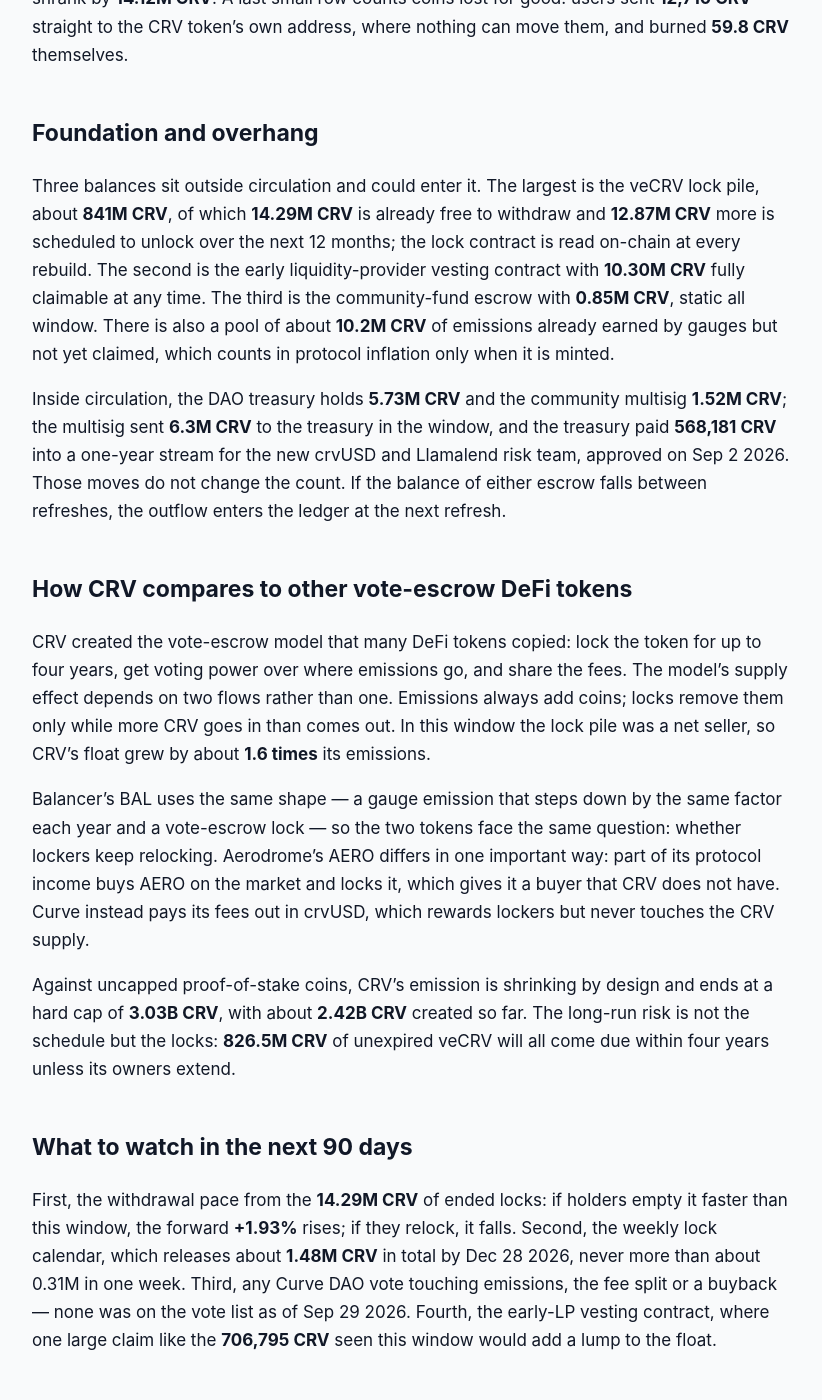
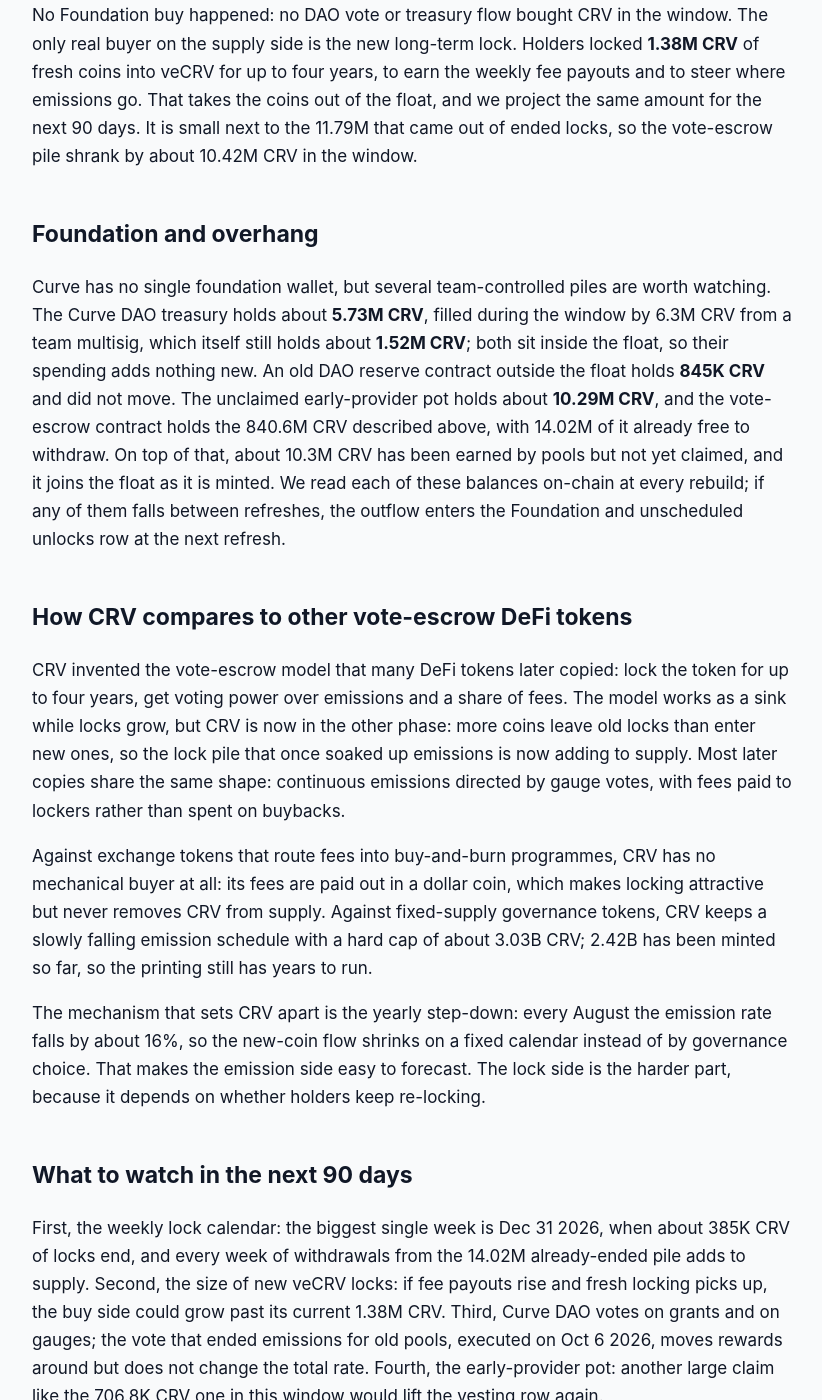
Before and after one commit to jeevansongmy-spec/mrnasdog-articles, a Jekyll site: the page built from crypto/crv-pressure-framework.md, in a window 1280 px wide and 1400 px high, scrolled down 1869 px. Shown: the whole window, without its empty margins (228-1050 px from the left). Built offline with Jekyll 4.4.1, drawn with Linux system fonts in a browser that asks for light colours; some of the changed text lies outside the part shown.

Commit message:
publish: crypto/crv-pressure-framework

```diff
--- a/crypto/crv-pressure-framework.md
+++ b/crypto/crv-pressure-framework.md
@@ -1,57 +1,57 @@
 ---
-title: "CRV Inflation Analysis · September 2026 · Supply growing · projected to keep growing"
-description: "CRV supply is growing: 26.4M CRV of gauge emissions and 15.4M from ended veCRV locks gave +2.64% in 90 days, +1.93% next after the Aug 2026 cut. No buyback."
+title: "CRV Inflation Analysis · October 2026 · Supply growing · projected to keep growing"
+description: "CRV supply is growing: 25.9M CRV of gauge emissions and 11.8M back from ended veCRV locks gave +2.37% in 90 days, about +1.84% next. No buyback, no burn."
 canonical_url: "https://mrnasdog.com/research/crv/inflation"
 tags: ["crypto", "crv", "curve", "defi"]
 published: true
 ---
 
-Originally published at [CRV Inflation Analysis · September 2026 · Supply growing · projected to keep growing](https://mrnasdog.com/research/crv/inflation).
+Originally published at [CRV Inflation Analysis · October 2026 · Supply growing · projected to keep growing](https://mrnasdog.com/research/crv/inflation).
 
-# CRV Inflation Analysis · September 2026 · Supply growing · projected to keep growing
+# CRV Inflation Analysis · October 2026 · Supply growing · projected to keep growing
 
-The MrNasdog Pressure Framework reads Curve DAO's CRV at **+2.64%** net over the last 90 days and **+1.93%** over the next 90: gauge emissions created **26.36M CRV** and ended veCRV locks returned **15.45M CRV** to the market, while new locks took in only **1.33M CRV** and nothing was bought back or burned by the protocol. The structural mechanism is a fixed emission schedule that pays Curve liquidity providers in new CRV every second and steps down once a year, the last cut landing on **Aug 12 2026**. The cap is **3.03B CRV**, and the one lever that can slow supply growth is locking: when more CRV leaves locks than enters them, the float grows faster than emissions alone.
+**CRV**, the governance and reward token of **Curve Finance**, is inflationary: over the 90 days to Oct 7 2026 the circulating supply grew by a net **+2.37%**, and the framework projects about **+1.84%** for the next 90 days. Two flows drive it: **25.90M CRV** of new gauge emissions and **11.79M CRV** coming back out of ended vote-escrow locks, against only **1.38M CRV** of new locks. Curve has no buyback and no fee burn, and the yearly emission cut on Aug 12 2026 slows the printing but does not stop it.
 
 ## The verdict, in one paragraph
 
-Over the 90 days to Sep 29 2026, the circulating CRV supply grew by **41.39M CRV**, or **+2.64%** of the **1.57B CRV** in circulation. The inflation monitor, which reads the same classified supply, shows **+2.80%** over its own 90-day window, a gap of **0.16 percentage points** — inside the tolerance, so no data-conflict flag is raised. For the next 90 days the framework projects **+1.93%**: the lower Epoch 6 emission rate adds about **23.96M CRV**, and about **7.48M CRV** is expected to come out of ended locks. CRV is a steadily inflationary DeFi governance token whose float grows from emissions and from locks unwinding, with no buyer on the other side.
+Our primary read puts CRV at **+2.37%** net new circulating supply over the last 90 days: **38.61M CRV** entered the float and **1.39M CRV** left it, measured on **1.57B CRV** in circulation. The inflation monitor reads **+2.67%** for the same stretch, a gap of **0.30** percentage points, inside our 0.5-point tolerance, so no warning chip is shown; most of that gap is simply that the monitor divides by the smaller supply of 90 days ago. Looking ahead, the lower emission rate and a thinner lock calendar bring the projection down to about **+1.84%**. The one-line label: **a DeFi token that still prints steadily and whose locks keep leaking back**.
 
 ## Sell pressure: where new CRV comes from
 
-Protocol inflation is the largest row. Curve's token contract releases CRV at a fixed rate per second to the liquidity gauges, and the CRV is minted when liquidity providers claim it. In the last 90 days **26,359,613 CRV** were minted this way. The rate is set by the contract's yearly epochs: on Aug 12 2026 Epoch 6 began and the rate fell from about **3.66 CRV a second** to about **3.08 CRV a second**, a cut of about 15.9% that brings yearly emissions to about **97.2M CRV**. Because that cut fell inside the window, the forward figure uses the new rate only: **23.96M CRV** over the next 90 days. The next cut arrives in August 2027.
+Protocol inflation is the biggest source. The CRV token releases a fixed number of coins every second to the liquidity pools that win the weekly gauge vote, and the coins are minted when liquidity providers claim them. In the window, **25.90M CRV** was minted this way; the minted total matches the change in total supply to the coin once the 63 CRV burned by hand is added back. The rate drops by the fourth root of two every August, and the sixth cut landed on Aug 12 2026, taking it from 3.66 to **3.08 CRV a second**. At the new rate the next 90 days bring about **23.96M CRV**, and the next cut is not due until Aug 2027.
 
-Vesting unlocks are small. The founding team, investor and employee allocations finished vesting years ago. The only vesting contract still holding coins is the one for Curve's first liquidity providers, fully vested since Aug 13 2021, which holds **10.30M CRV** nobody has claimed yet. Holders claimed **926,472 CRV** from it in the window, **706,795 CRV** of that in a single claim; the forward figure counts only the steady small claims, about **0.22M CRV**.
+Vesting unlocks are almost over for CRV. The team, investor and employee schedules from the 2020 launch ended between Aug 2022 and Aug 2024. What remains is one old pot for the earliest Curve liquidity providers: fully vested since Aug 2021, but never claimed by some of them. **917.5K CRV** left it in this window, most of it in a single claim of 706.8K, and about **10.29M CRV** is still inside. The three quarters before saw only about 21K to 29K CRV each, so the forward figure is that steady pace, about **24.3K CRV**.
 
-The Foundation and unscheduled row is zero. Curve's DAO treasury and community multisig hold CRV that is already counted as circulating, so moving or spending it adds nothing new, and the community-fund escrow that sits outside circulation did not move.
+Foundation and unscheduled unlocks book zero. Curve DAO grants, such as the Swiss Stake development grant voted on Apr 12 2026 and the one-year 568K CRV stream to a risk adviser that started in September, are paid from wallets that already count as circulating, so they move coins inside the float rather than adding new ones.
 
-The long-term lock row is the second engine. About **841M CRV** is locked in veCRV for voting power and fee income and is not counted as circulating. When a lock ends and the owner withdraws, the coins return to the float: **15,447,927 CRV** came out in 90 days. Only **1.48M CRV** of locks are due to end in the next 90 days, but **14.29M CRV** of locks have already ended and still wait to be withdrawn. At this window's pace of withdrawals from that pile, the framework expects about **7.48M CRV** to come out next. There is no bankruptcy estate.
+The long-term locked row is the second big source. About **840.6M CRV** sits in veCRV, the vote-escrow contract, and that pile is outside the float. When a lock ends and the holder withdraws, the CRV returns to the market: **11.79M CRV** came out in 90 days. The contract keeps a public calendar of when locks end. It shows just **1.81M CRV** of locks ending in the next 90 days, plus **14.02M CRV** that already ended but was never withdrawn; at this window's pace about **6.28M CRV** should come out next. There is no bankruptcy estate or trustee holding CRV.
 
 ## Buy pressure: where new CRV goes
 
-There is no programmatic buyback. Curve's trading and lending fees are paid to veCRV holders in crvUSD, Curve's own dollar coin, and no contract or treasury uses them to buy CRV. There is no protocol fee burn either: the dead address held the same **169.86 CRV** at both ends of the window. No Foundation or DAO wallet bought CRV.
+There is no programmatic buyback. Curve pays half of its trading fees, and a share of its crvUSD lending interest, to veCRV holders every week, in crvUSD rather than in CRV, so the fee machine rewards lockers without ever buying CRV on the market.
 
-New locks are the only real buy-side row. Holders locked or topped up **1,327,218 CRV** in veCRV during the window, which takes those coins out of circulation; the framework projects the same pace forward. That is less than a tenth of what came out of locks, so the locked pile shrank by **14.12M CRV**. A last small row counts coins lost for good: users sent **12,710 CRV** straight to the CRV token's own address, where nothing can move them, and burned **59.8 CRV** themselves.
+There is no protocol fee burn either: no part of any Curve fee destroys CRV. The only coins destroyed in the window were accidents, tracked as row 5: **12.7K CRV** sent by mistake to the token's own contract address, where it can never move, and 63 CRV burned by hand, together about **12.8K CRV**. We expect none next, because accidents do not follow a schedule.
+
+No Foundation buy happened: no DAO vote or treasury flow bought CRV in the window. The only real buyer on the supply side is the new long-term lock. Holders locked **1.38M CRV** of fresh coins into veCRV for up to four years, to earn the weekly fee payouts and to steer where emissions go. That takes the coins out of the float, and we project the same amount for the next 90 days. It is small next to the 11.79M that came out of ended locks, so the vote-escrow pile shrank by about 10.42M CRV in the window.
 
 ## Foundation and overhang
 
-Three balances sit outside circulation and could enter it. The largest is the veCRV lock pile, about **841M CRV**, of which **14.29M CRV** is already free to withdraw and **12.87M CRV** more is scheduled to unlock over the next 12 months; the lock contract is read on-chain at every rebuild. The second is the early liquidity-provider vesting contract with **10.30M CRV** fully claimable at any time. The third is the community-fund escrow with **0.85M CRV**, static all window. There is also a pool of about **10.2M CRV** of emissions already earned by gauges but not yet claimed, which counts in protocol inflation only when it is minted.
-
-Inside circulation, the DAO treasury holds **5.73M CRV** and the community multisig **1.52M CRV**; the multisig sent **6.3M CRV** to the treasury in the window, and the treasury paid **568,181 CRV** into a one-year stream for the new crvUSD and Llamalend risk team, approved on Sep 2 2026. Those moves do not change the count. If the balance of either escrow falls between refreshes, the outflow enters the ledger at the next refresh.
+Curve has no single foundation wallet, but several team-controlled piles are worth watching. The Curve DAO treasury holds about **5.73M CRV**, filled during the window by 6.3M CRV from a team multisig, which itself still holds about **1.52M CRV**; both sit inside the float, so their spending adds nothing new. An old DAO reserve contract outside the float holds **845K CRV** and did not move. The unclaimed early-provider pot holds about **10.29M CRV**, and the vote-escrow contract holds the 840.6M CRV described above, with 14.02M of it already free to withdraw. On top of that, about 10.3M CRV has been earned by pools but not yet claimed, and it joins the float as it is minted. We read each of these balances on-chain at every rebuild; if any of them falls between refreshes, the outflow enters the Foundation and unscheduled unlocks row at the next refresh.
 
 ## How CRV compares to other vote-escrow DeFi tokens
 
-CRV created the vote-escrow model that many DeFi tokens copied: lock the token for up to four years, get voting power over where emissions go, and share the fees. The model's supply effect depends on two flows rather than one. Emissions always add coins; locks remove them only while more CRV goes in than comes out. In this window the lock pile was a net seller, so CRV's float grew by about **1.6 times** its emissions.
+CRV invented the vote-escrow model that many DeFi tokens later copied: lock the token for up to four years, get voting power over emissions and a share of fees. The model works as a sink while locks grow, but CRV is now in the other phase: more coins leave old locks than enter new ones, so the lock pile that once soaked up emissions is now adding to supply. Most later copies share the same shape: continuous emissions directed by gauge votes, with fees paid to lockers rather than spent on buybacks.
 
-Balancer's BAL uses the same shape — a gauge emission that steps down by the same factor each year and a vote-escrow lock — so the two tokens face the same question: whether lockers keep relocking. Aerodrome's AERO differs in one important way: part of its protocol income buys AERO on the market and locks it, which gives it a buyer that CRV does not have. Curve instead pays its fees out in crvUSD, which rewards lockers but never touches the CRV supply.
+Against exchange tokens that route fees into buy-and-burn programmes, CRV has no mechanical buyer at all: its fees are paid out in a dollar coin, which makes locking attractive but never removes CRV from supply. Against fixed-supply governance tokens, CRV keeps a slowly falling emission schedule with a hard cap of about 3.03B CRV; 2.42B has been minted so far, so the printing still has years to run.
 
-Against uncapped proof-of-stake coins, CRV's emission is shrinking by design and ends at a hard cap of **3.03B CRV**, with about **2.42B CRV** created so far. The long-run risk is not the schedule but the locks: **826.5M CRV** of unexpired veCRV will all come due within four years unless its owners extend.
+The mechanism that sets CRV apart is the yearly step-down: every August the emission rate falls by about 16%, so the new-coin flow shrinks on a fixed calendar instead of by governance choice. That makes the emission side easy to forecast. The lock side is the harder part, because it depends on whether holders keep re-locking.
 
 ## What to watch in the next 90 days
 
-First, the withdrawal pace from the **14.29M CRV** of ended locks: if holders empty it faster than this window, the forward **+1.93%** rises; if they relock, it falls. Second, the weekly lock calendar, which releases about **1.48M CRV** in total by Dec 28 2026, never more than about 0.31M in one week. Third, any Curve DAO vote touching emissions, the fee split or a buyback — none was on the vote list as of Sep 29 2026. Fourth, the early-LP vesting contract, where one large claim like the **706,795 CRV** seen this window would add a lump to the float.
+First, the weekly lock calendar: the biggest single week is Dec 31 2026, when about 385K CRV of locks end, and every week of withdrawals from the 14.02M already-ended pile adds to supply. Second, the size of new veCRV locks: if fee payouts rise and fresh locking picks up, the buy side could grow past its current 1.38M CRV. Third, Curve DAO votes on grants and on gauges; the vote that ended emissions for old pools, executed on Oct 6 2026, moves rewards around but does not change the total rate. Fourth, the early-provider pot: another large claim like the 706.8K CRV one in this window would lift the vesting row again.
 
 ## Summary
 
-The MrNasdog Pressure Framework reads CRV as supply growing and projected to keep growing: **+2.64%** over the last 90 days and **+1.93%** over the next 90, against a monitor reading of **+2.80%**. The mechanism is Curve's fixed gauge emission, now about **97.2M CRV** a year after the Aug 12 2026 cut, plus CRV coming out of ended veCRV locks faster than new locks absorb it. The key risk is the lock pile of about 841M CRV, since nothing in the protocol buys CRV back. The ceiling is the 3.03B CRV cap, reached slowly as the emission rate keeps stepping down each August.
+Curve DAO's CRV is a growing-supply token: **+2.37%** net in the last 90 days and about **+1.84%** projected next, with the monitor at **+2.67%** and no conflict flagged. The structure is steady gauge emissions, now **3.08 CRV a second** after the Aug 12 2026 cut, plus coins returning from ended veCRV locks, with no buyback and no burn to offset them. The key risk is that the 840.6M CRV lock pile keeps shrinking faster than new locks arrive. The ceiling is the hard cap of about 3.03B CRV and the fixed yearly step-down that slows emissions every August.
 
-*MrNasdog Pressure Framework analysis of CRV, Metric 1 — Inflation. Data + explanation only. Not financial advice. Checked Sep 29 2026.*
+*MrNasdog Pressure Framework analysis of CRV, Metric 1 — Inflation. Data + explanation only. Not financial advice. Checked Oct 8 2026.*
```
